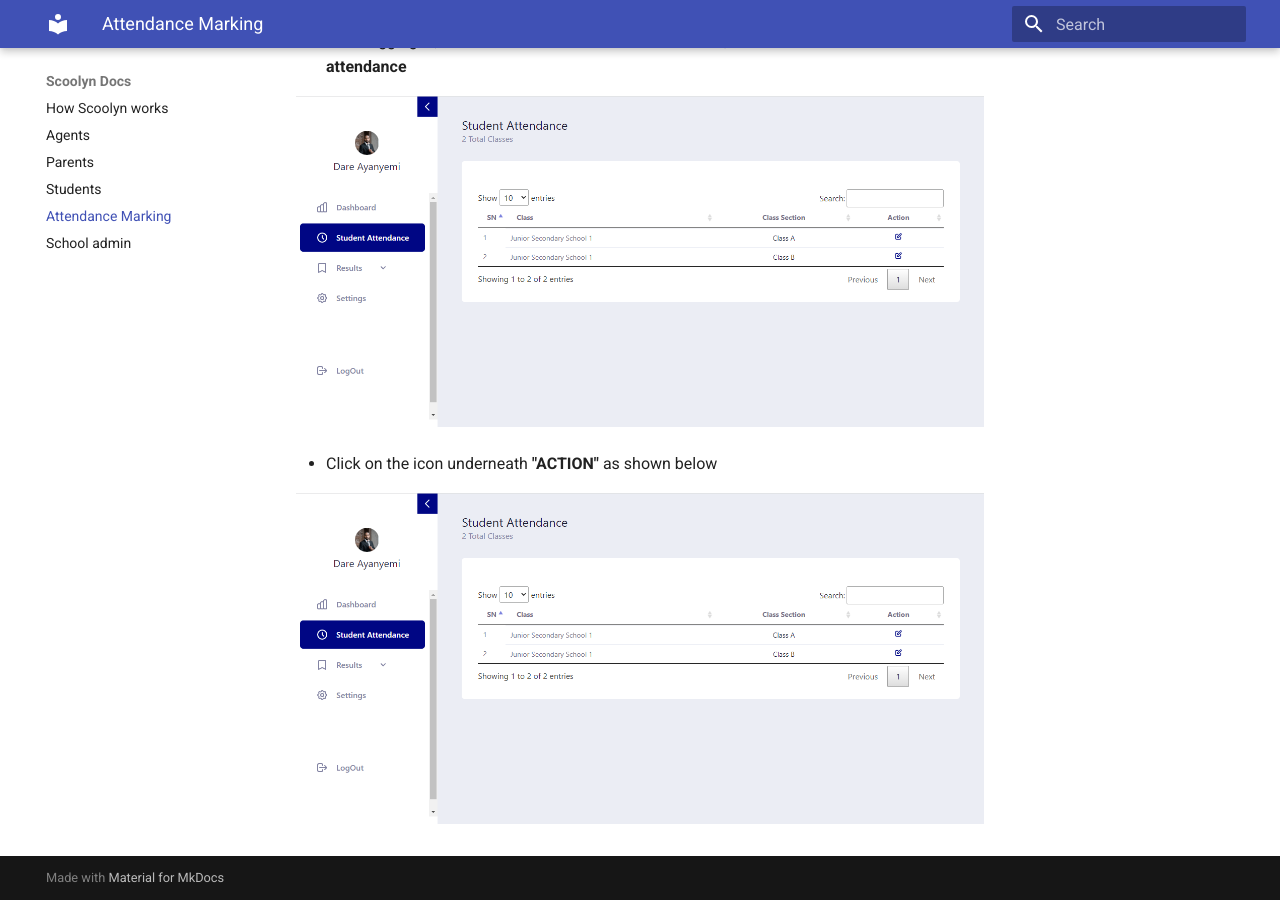
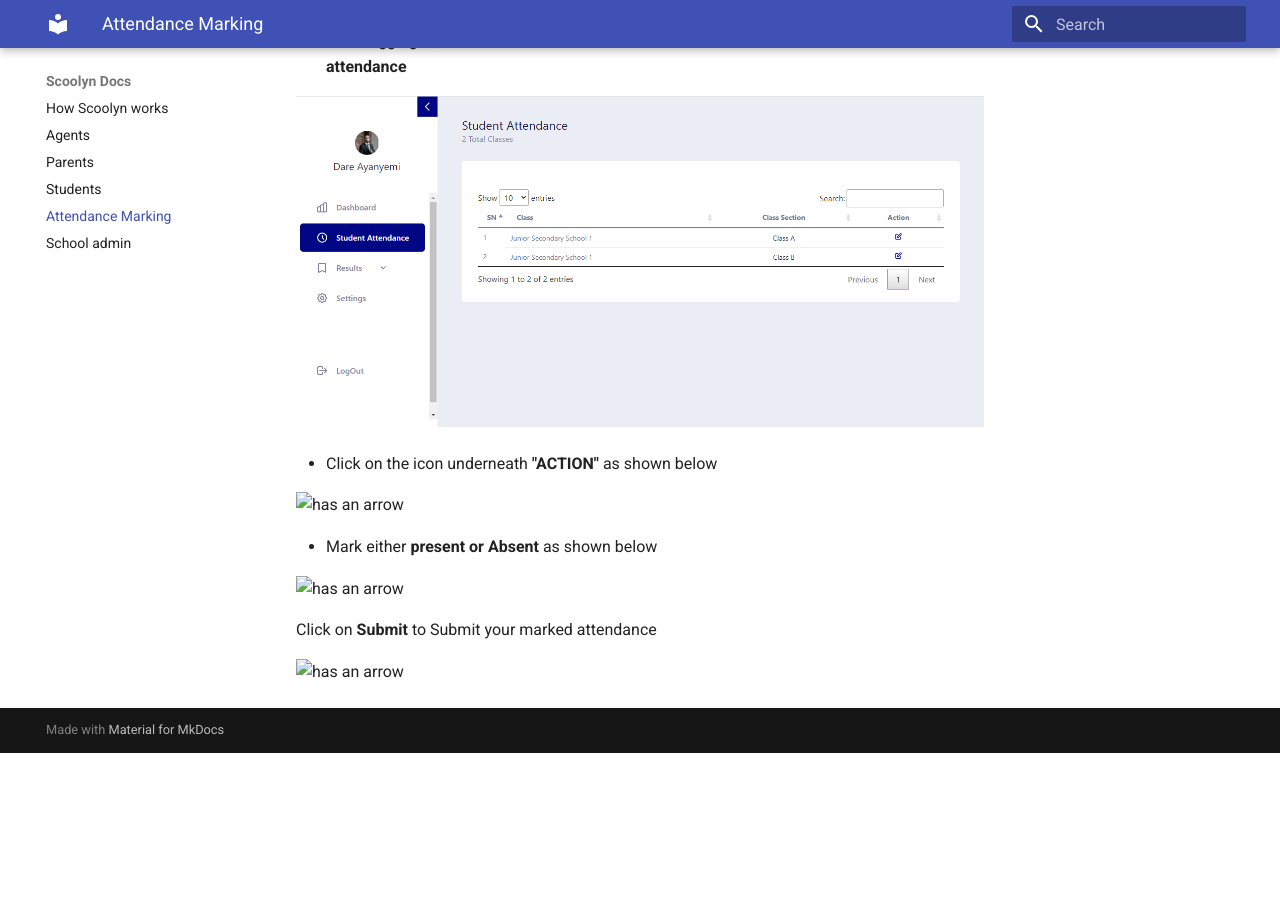
Before and after one commit to digikraaft/docs.scoolyn.com, an MkDocs documentation site: the page built from docs/Teachers.md, in a window 1280 px wide and 900 px high, scrolled down 623 px. Built offline with MkDocs 1.6.1 and Material for MkDocs 9.7.7, drawn with Linux system fonts in a browser that asks for light colours; after the commit the page ends 1376 px from its top, so only the background shows below that.

Commit message:
Update Teachers.md

```diff
--- a/docs/Teachers.md
+++ b/docs/Teachers.md
@@ -13,4 +13,12 @@ A teacher will be able to mark his/her class attendance once he/she has been onb
 
 - Click on the icon underneath **"ACTION"** as shown below
 
-![has an arrow](https://github.com/digikraaft/docs.scoolyn.com/blob/emma/Teacher%20-%20mark%20attendace.png)
+![has an arrow]()
+
+- Mark either **present or Absent** as shown below
+
+![has an arrow]()
+
+Click on **Submit** to Submit your marked attendance
+
+![has an arrow]()
```
